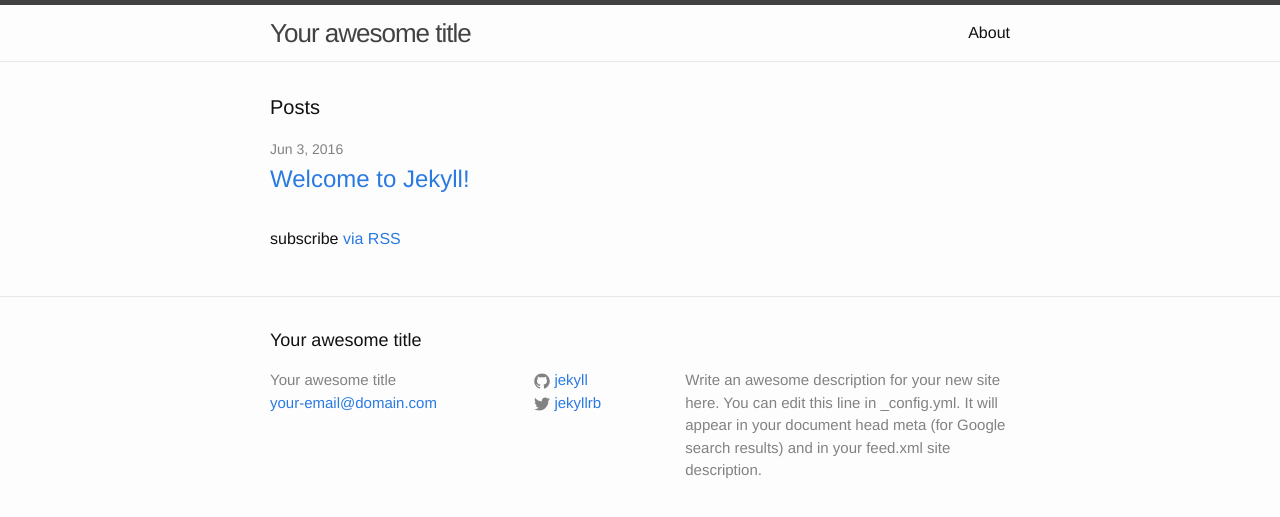
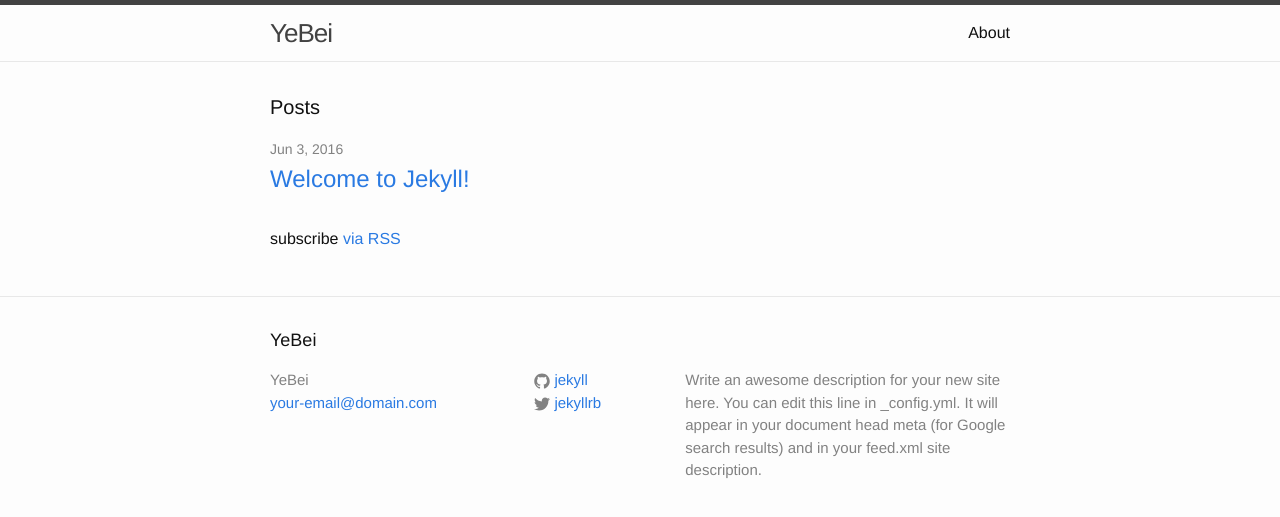
Before and after one commit to yebei-Fang/yebei-Fang.github.io, a Jekyll site: the page built from index.html, in a window 1280 px wide. Shown: the top 517 px of the page. Built offline with Jekyll 4.4.1, drawn with Linux system fonts in a browser that asks for light colours.

Commit message:
update blog title

```diff
--- a/_config.yml
+++ b/_config.yml
@@ -6,7 +6,7 @@
 # 'jekyll serve'. If you change this file, please restart the server process.
 
 # Site settings
-title: Your awesome title
+title: YeBei
 email: your-email@domain.com
 description: > # this means to ignore newlines until "baseurl:"
   Write an awesome description for your new site here. You can edit this
```
